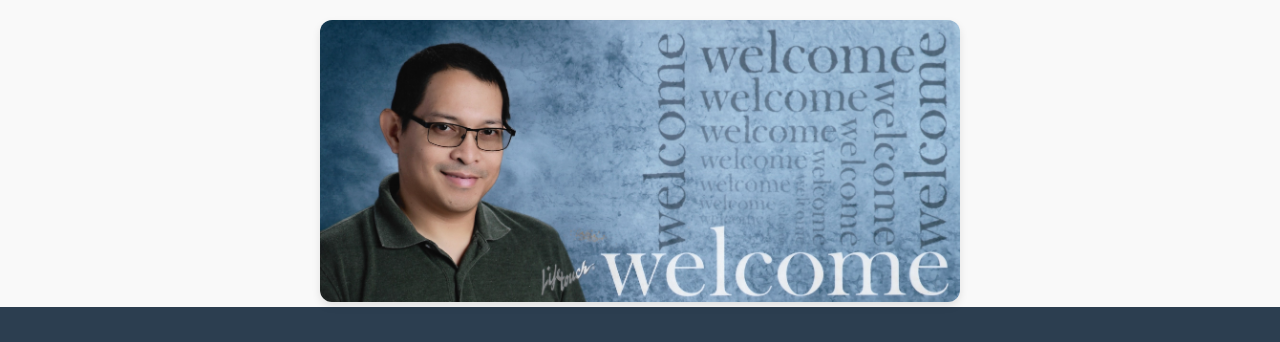
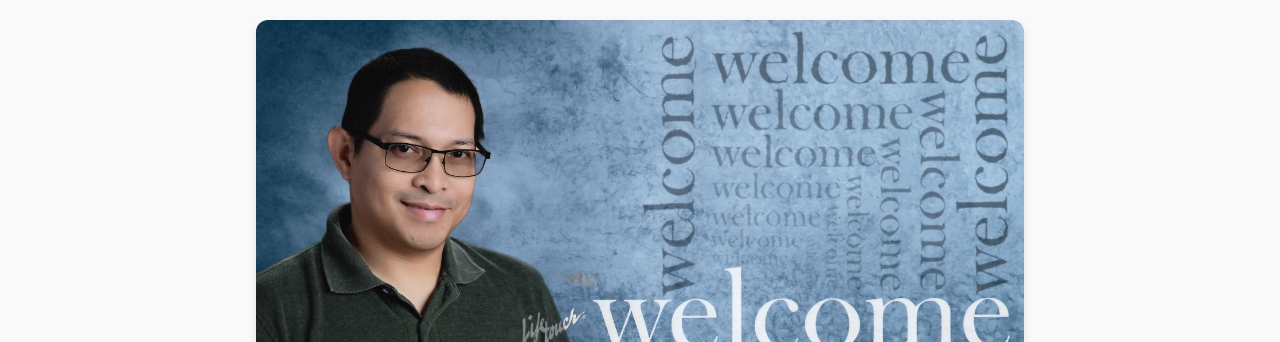
Before and after one commit to Japtman1/JPTimbal_Resume, a plain HTML site: page index.html in a window 1280 px wide. Shown: the top 342 px of the page. Drawn offline with Linux system fonts and the light colour scheme.

Commit message:
Update index.html

```diff
--- a/index.html
+++ b/index.html
@@ -64,7 +64,7 @@
 <body>
 
   <div style="text-align: center; margin-top: 20px;">
-  <img src="Intro%20Picture.jpg" alt="Profile photo" style="max-width: 50%; height: auto; border-radius: 12px; box-shadow: 0 4px 8px rgba(0,0,0,0.1);">
+  <img src="Intro%20Picture.jpg" alt="Profile photo" style="max-width: 60%; height: auto; border-radius: 12px; box-shadow: 0 4px 8px rgba(0,0,0,0.1);">
 </div>
 
   <header>
```
